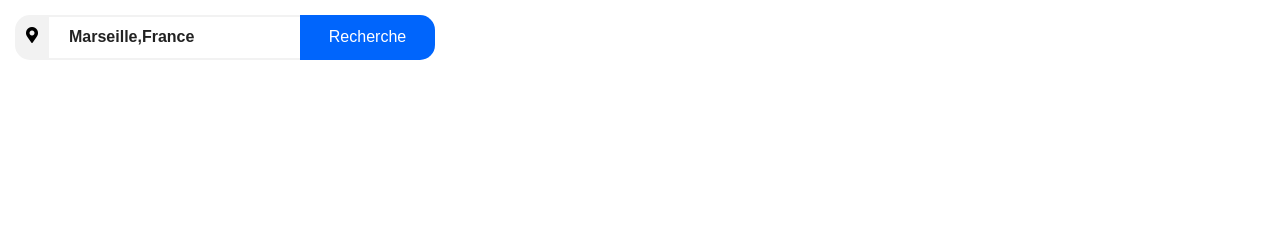
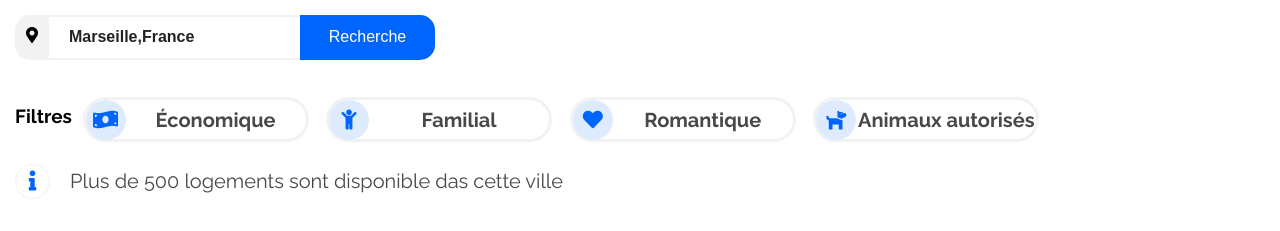
Before and after one commit to RomiMatei/RominaMatei_2_21122020, a plain HTML site: page index.html in a window 1280 px wide. Shown: the part 225-456 px from the top of the page. Drawn offline with Linux system fonts and the light colour scheme.

Commit message:
Ajout: boutons

```diff
--- a/index.html
+++ b/index.html
@@ -52,6 +52,31 @@
                 </div>
             </form>
         </div>
+        <div class="filters">
+            <span><strong>Filtres</strong></span>
+            <a href="#" class="filter-button">
+                <span class="iconback"><i class="fas fa-money-bill-wave"></i></span><span
+                    class="btn-round">Économique</span>
+            </a>
+            <a href="#" class="filter-button">
+                <span class="iconback"><i class="fas fa-child"></i></span><span class="btn-round">Familial</span>
+            </a>
+            <a href="#" class="filter-button">
+                <span class="iconback"><i class="fas fa-heart"></i></span><span class="btn-round">Romantique</span>
+            </a>
+            <a href="#" class="filter-button">
+                <span class="iconback"><i class="fas fa-dog"></i></span><span class="btn-round">Animaux autorisés</span>
+            </a>
+        </div>
+
+
+        <div class="info">
+            <a href="#" class="info-button">
+                <span class="iconback"> <i class="fas fa-info"></i></span><span class="btn-round"></span>
+                <span>
+            Plus de 500 logements sont disponible das cette ville</span>
+            </a>
+        </div>
     </header>
 </div>
 </body>
--- a/main.css
+++ b/main.css
@@ -249,3 +249,82 @@ nav .logo img{
     align-items: center;
     padding-top: 7px;
 }
+.filter-button {
+    color: #484848;
+    display: inline-block;
+    height: 45px;
+    font-size: 20px;
+    line-height: 40px;
+    vertical-align: middle;
+    /*background: #eaeef1;*/
+    text-decoration: none;
+    margin: 7px;
+    border: 3px solid #f2f2f2;
+    border-radius: 25px;
+}
+strong{
+    font-size: 19px;
+}
+
+.filter-button .iconback{
+    display: inline-block;
+    width: 40px;
+    height: 40px;
+    text-align: center;
+    color: #0065FC;
+    background-color: #deebff;
+    border-radius: 25px;
+}
+.filter-button .iconback .fas{
+    transition: .3s;
+}
+
+.filter-button .btn-round{
+    display: inline-block;
+    width: 180px;
+    text-align: center;
+}
+.btn-round{
+    font-weight: bold;
+}
+.filter-button:hover .iconback .fas{
+    transform: rotateX(360deg);
+}
+
+.info-button
+{
+    color: #484848;
+    display: inline-block;
+    height: 30px;
+    font-size: 20px;
+    line-height: 30px;
+    vertical-align: middle;
+    text-decoration: none;
+    margin: 0;
+    padding-top: 15px;
+    padding-bottom: 15px;
+    border-radius: 25px;
+}
+.info-button .iconback{
+    display: inline-block;
+    width: 35px;
+    height: 35px;
+    text-align: center;
+    padding-top: 1px;
+    color: #0065FC;
+    background-color: #ffffff;
+    border: 1px solid #f2f2f2;
+    border-radius: 25px;
+}
+.info-button .iconback .fas{
+    transition: .3s;
+}
+.info-button .btn-round{
+    display: inline-block;
+    width: 15px;
+    text-align: center;
+}
+
+.info-button:hover .iconback .fas{
+    transform: rotateX(360deg);
+}
```
